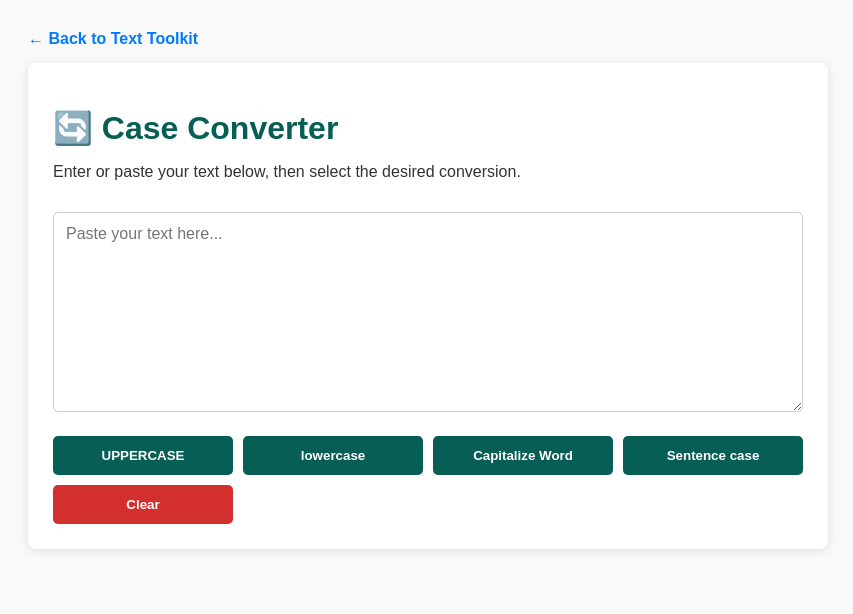
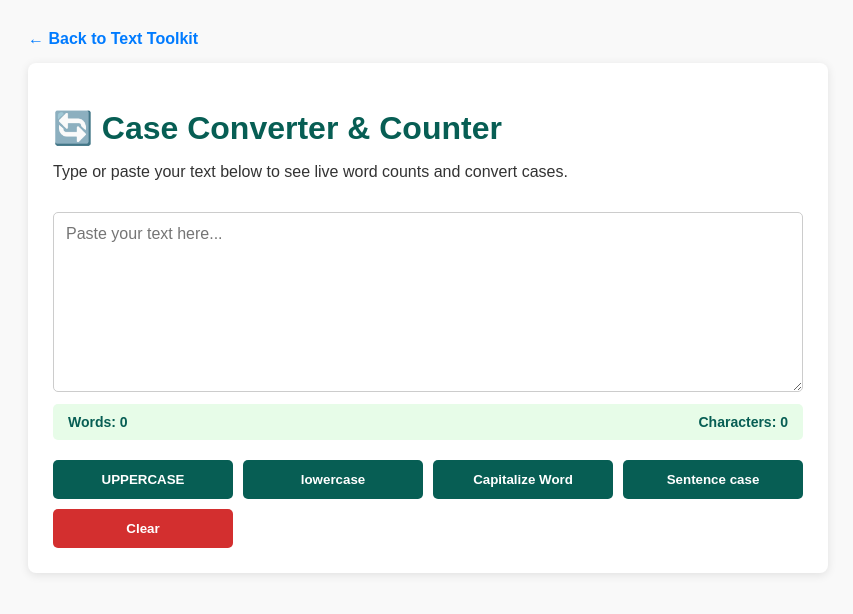
Before and after one commit to A-SODIQY/text-toolkit, a Flask app: page /case-converter in a window 1280 px wide. Shown: the top 614 px of the page, without its empty margins (212-1065 px from the left). Run offline with Flask 3, Linux system fonts and the light colour scheme.

Commit message:
Add live word and character count stats bar

```diff
--- a/templates/converter.html
+++ b/templates/converter.html
@@ -3,12 +3,13 @@
 <head>
     <meta charset="UTF-8">
     <meta name="viewport" content="width=device-width, initial-scale=1.0">
-    <title>Text Case Converter - TEXT TOOLKIT</title>
+    <title>Text Case Converter & Word Counter - TEXT TOOLKIT</title>
     <style>
         body { font-family: Arial, sans-serif; max-width: 800px; margin: 30px auto; padding: 0 20px; color: #333; background-color: #f9f9f9; }
         .card { background: white; padding: 25px; border-radius: 8px; box-shadow: 0 2px 10px rgba(0,0,0,0.1); }
         h1 { color: #075e54; margin-bottom: 5px; }
-        textarea { width: 100%; height: 200px; padding: 12px; margin-top: 15px; border: 1px solid #ccc; border-radius: 5px; box-sizing: border-box; font-family: inherit; font-size: 16px; resize: vertical; }
+        textarea { width: 100%; height: 180px; padding: 12px; margin-top: 15px; border: 1px solid #ccc; border-radius: 5px; box-sizing: border-box; font-family: inherit; font-size: 16px; resize: vertical; }
+        .stats-bar { display: flex; justify-content: space-between; background: #e7fce8; padding: 10px 15px; border-radius: 5px; margin-top: 8px; font-weight: bold; color: #075e54; font-size: 14px; }
         .button-group { display: grid; grid-template-columns: repeat(auto-fit, minmax(150px, 1fr)); gap: 10px; margin-top: 20px; }
         button { background-color: #075e54; color: white; border: none; padding: 12px 20px; font-weight: bold; border-radius: 5px; cursor: pointer; }
         button:hover { background-color: #128c7e; }
@@ -22,10 +23,16 @@
     </div>
 
     <div class="card">
-        <h1>🔄 Case Converter</h1>
-        <p>Enter or paste your text below, then select the desired conversion.</p>
+        <h1>🔄 Case Converter & Counter</h1>
+        <p>Type or paste your text below to see live word counts and convert cases.</p>
 
-        <textarea id="inputText" placeholder="Paste your text here..."></textarea>
+        <textarea id="inputText" placeholder="Paste your text here..." oninput="updateStats()"></textarea>
+
+        <!-- Live Stats Display Bar -->
+        <div class="stats-bar">
+            <span>Words: <span id="wordCount">0</span></span>
+            <span>Characters: <span id="charCount">0</span></span>
+        </div>
 
         <div class="button-group">
             <button onclick="convert('upper')">UPPERCASE</button>
@@ -37,28 +44,38 @@
     </div>
 
     <script>
+        function updateStats() {
+            let text = document.getElementById('inputText').value;
+            // Trim whitespace and split by spaces to count actual words
+            let words = text.trim() ? text.trim().split(/\s+/).length : 0;
+            let chars = text.length;
+
+            document.getElementById('wordCount').innerText = words;
+            document.getElementById('charCount').innerText = chars;
+        }
+
         function convert(type) {
-            let input = document.getElementById('inputText').value;
-            let output = '';
+            let textarea = document.getElementById('inputText');
+            let input = textarea.value;
 
             switch(type) {
                 case 'upper':
-                    output = input.toUpperCase();
+                    textarea.value = input.toUpperCase();
                     break;
                 case 'lower':
-                    output = input.toLowerCase();
+                    textarea.value = input.toLowerCase();
                     break;
                 case 'capitalize':
-                    output = input.toLowerCase().split(' ').map(s => s.charAt(0).toUpperCase() + s.substring(1)).join(' ');
+                    textarea.value = input.toLowerCase().split(' ').map(s => s.charAt(0).toUpperCase() + s.substring(1)).join(' ');
                     break;
                 case 'sentence':
-                    output = input.toLowerCase().replace(/(^\s*\w|[\.\!\?]\s*\w)/g, c => c.toUpperCase());
+                    textarea.value = input.toLowerCase().replace(/(^\s*\w|[\.\!\?]\s*\w)/g, c => c.toUpperCase());
                     break;
                 case 'clear':
-                    document.getElementById('inputText').value = '';
-                    return;
+                    textarea.value = '';
+                    break;
             }
-            document.getElementById('inputText').value = output;
+            updateStats();
         }
     </script>
 </body>
```
